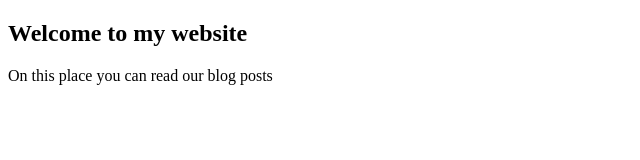
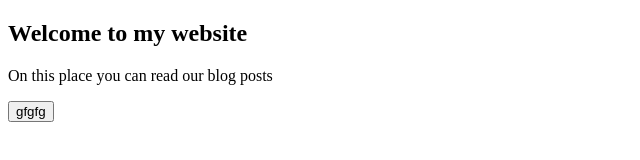
Before and after one commit to iykeman162/learning-git, a plain HTML site: page index.html in a window 1280 px wide. Shown: the whole page, without its empty margins (0-640 px from the left). Drawn offline with Linux system fonts and the light colour scheme.

Commit message:
button added

```diff
--- a/index.html
+++ b/index.html
@@ -9,5 +9,7 @@
 <body>
 <h2>Welcome to my website</h2>
 <p>On this place you can read our blog posts</p>
+<button>gfgfg</button>
+
 </body>
 </html>
```
